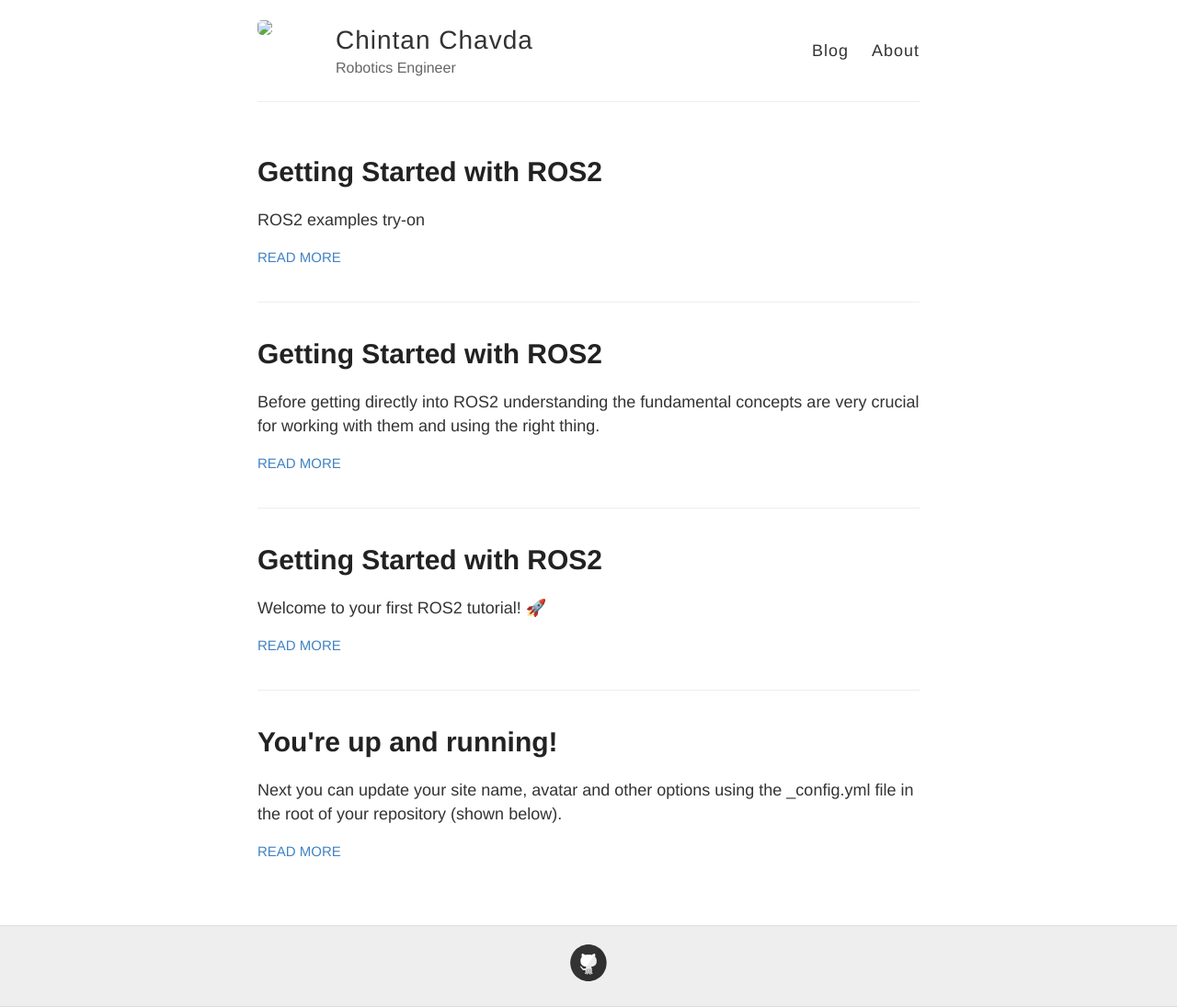
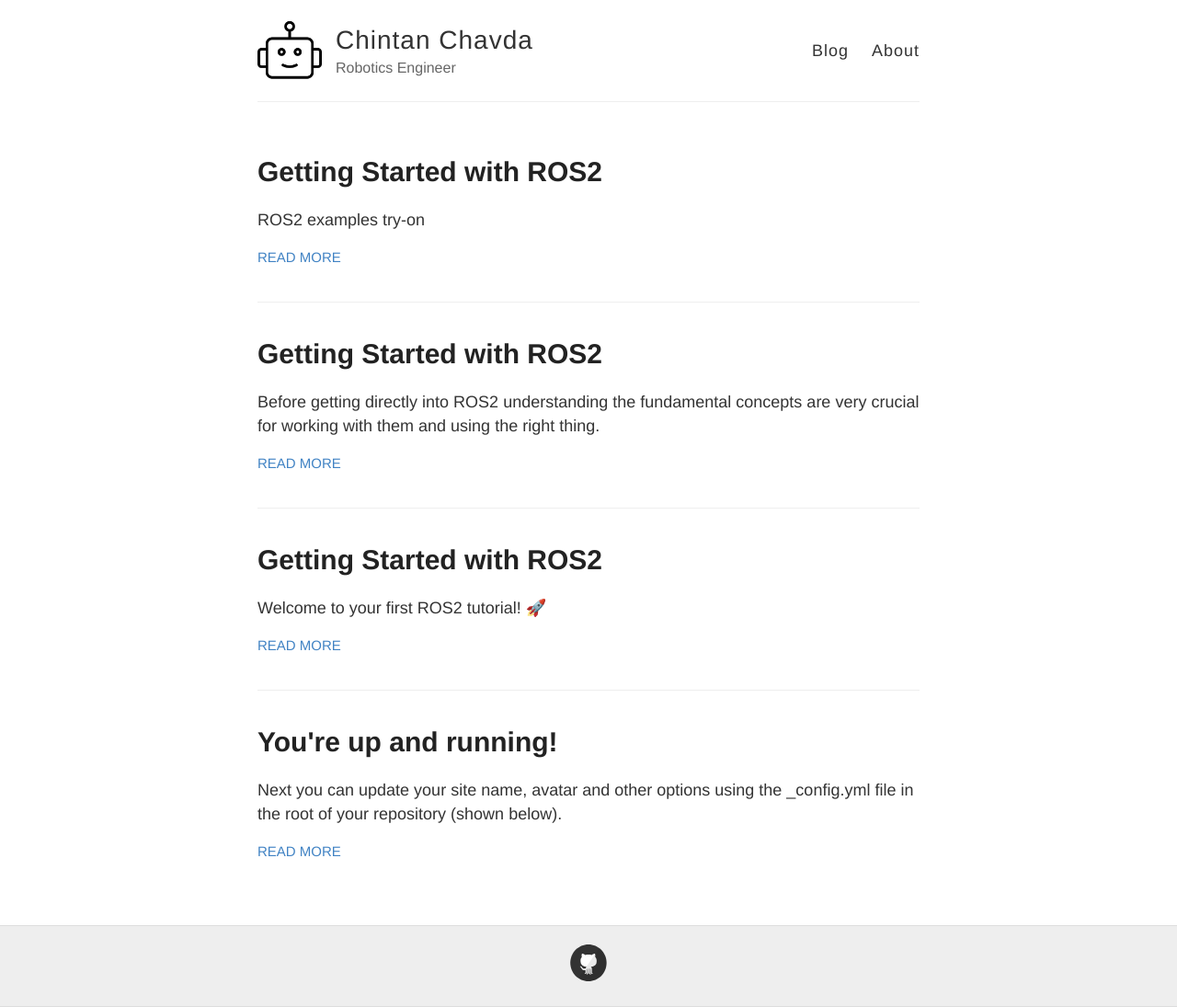
Before and after one commit to Chintan1971/chintan1971.github.io, a Jekyll site: the page built from index.html, in a window 1280 px wide. Shown: the whole page at 92% size. Built offline with Jekyll 4.4.1, drawn with Linux system fonts in a browser that asks for light colours.

Commit message:
updated avatar

```diff
--- a/_config.yml
+++ b/_config.yml
@@ -10,7 +10,7 @@ description: Robotics Engineer
 
 # URL of your avatar or profile pic (you could use your GitHub profile pic)
 # avatar: https://raw.githubusercontent.com/barryclark/jekyll-now/master/images/jekyll-logo.png
-avatar: /assets/images/robot.png
+avatar: /images/robot.png
 #
 # Flags below are optional
 #
```
